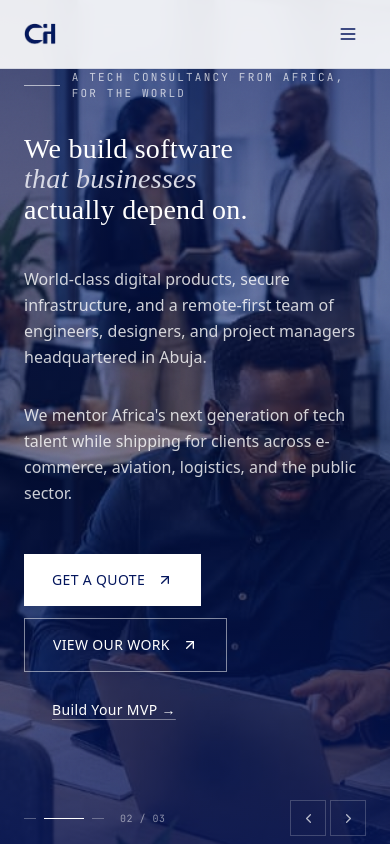
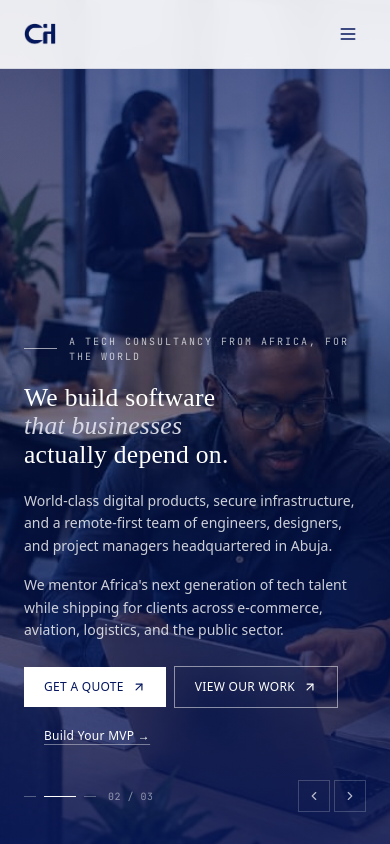
Before and after one commit to theahmadm3/contrack-ih, a React (Vite) app: page / in a window 390 px wide. Shown: the top 844 px of the page. Built offline with nearby package versions, Linux system fonts and the light colour scheme.

Commit message:
refactor: improve Hero component layout and responsiveness

```diff
--- a/src/sections/Hero.jsx
+++ b/src/sections/Hero.jsx
@@ -35,7 +35,13 @@ export default function Hero({ scrollY }) {
   };
 
   return (
-    <section className="relative min-h-screen max-h-[900px] flex flex-col justify-end overflow-hidden">
+    /*
+      h-[100dvh] — fills the true visible viewport on every device/browser,
+      including mobile where the address bar shrinks the space.
+      max-h-[900px] — caps growth on very tall displays (>900px tall).
+      No min-h-screen so content never forces scrolling at 1024px.
+    */
+    <section className="relative h-[100dvh] max-h-[900px] flex flex-col justify-end overflow-hidden">
 
       {/* ── BACKGROUND SLIDESHOW ── */}
       <div className="absolute inset-0 z-0">
@@ -51,11 +57,7 @@ export default function Hero({ scrollY }) {
             }}
           />
         ))}
-
-        {/* Dark gradient overlay — heavier at bottom so text is legible */}
         <div className="absolute inset-0 bg-gradient-to-b from-navy/70 via-navy/50 to-navy/85" />
-
-        {/* Subtle grain texture for depth */}
         <div
           className="absolute inset-0 opacity-[0.06] mix-blend-multiply pointer-events-none"
           style={{
@@ -64,31 +66,38 @@ export default function Hero({ scrollY }) {
         />
       </div>
 
-      {/* ── FOREGROUND CONTENT ── */}
-      <div className="relative z-10 pt-32 lg:pt-40 pb-16 lg:pb-24">
+      {/* ── FOREGROUND CONTENT ──
+          pt scales: 20 (mobile) → 24 (md) → 28 (lg) — enough to clear the navbar
+          pb scales: 8 (mobile) → 10 (md) → 12 (lg) — keeps bottom controls visible
+      */}
+      <div className="relative z-10 pt-20 md:pt-24 lg:pt-28 pb-8 md:pb-10 lg:pb-12">
         <div className="max-w-[1400px] mx-auto px-6 lg:px-12">
-          <div className="grid lg:grid-cols-12 gap-8 lg:gap-12">
+          <div className="grid lg:grid-cols-12 gap-6 lg:gap-12">
 
-            {/* Left meta column */}
-            <div className="lg:col-span-2 hidden lg:flex flex-col gap-3 pt-2">
-              <span className="mono-font text-[10px] tracking-[0.2em] text-white/50 uppercase">
-                [ Est. ]
-              </span>
+            {/* Left meta column — hidden below lg */}
+            <div className="lg:col-span-2 hidden lg:flex flex-col gap-2 pt-1">
+              <span className="mono-font text-[10px] tracking-[0.2em] text-white/50 uppercase">[ Est. ]</span>
               <span className="mono-font text-xs text-white/70">Abuja, NG</span>
               <span className="mono-font text-xs text-white/50">N 9.06° E 7.49°</span>
             </div>
 
             {/* Main content */}
             <div className="lg:col-span-10">
-              <div className="flex items-center gap-3 mb-8 animate-reveal">
-                <div className="h-px w-12 bg-white/60"></div>
-                <span className="mono-font text-[11px] tracking-[0.2em] text-white/70 uppercase">
+
+              {/* Eyebrow */}
+              <div className="flex items-center gap-3 mb-5 lg:mb-6 animate-reveal">
+                <div className="h-px w-10 bg-white/60"></div>
+                <span className="mono-font text-[10px] lg:text-[11px] tracking-[0.2em] text-white/70 uppercase">
                   A Tech Consultancy from Africa, for the World
                 </span>
               </div>
 
+              {/* Headline
+                  clamp: 1.6rem at smallest → scales with viewport → caps at 3.5rem
+                  This keeps all 3 lines visible at 1024×768 without scrolling
+              */}
               <h1
-                className="display-font font-light text-[clamp(1.75rem,4.5vw,4rem)] leading-[1.1] tracking-[0.01em] mb-10 text-white animate-reveal"
+                className="display-font font-light text-[clamp(1.6rem,3.8vw,3.5rem)] leading-[1.12] tracking-[0.01em] mb-5 lg:mb-6 text-white animate-reveal"
                 style={{ animationDelay: '0.1s' }}
               >
                 We build software<br />
@@ -96,42 +105,47 @@ export default function Hero({ scrollY }) {
                 actually depend on.
               </h1>
 
+              {/* Body copy
+                  Single column on screens where space is tight (< md),
+                  two columns from md up. Text size capped at base on lg
+                  so it doesn't push content below the fold.
+              */}
               <div
-                className="grid md:grid-cols-2 gap-8 lg:gap-16 max-w-4xl animate-reveal"
+                className="grid md:grid-cols-2 gap-4 lg:gap-10 max-w-4xl animate-reveal"
                 style={{ animationDelay: '0.3s' }}
               >
-                <p className="text-base lg:text-lg text-white/80 leading-relaxed">
+                <p className="text-sm lg:text-base text-white/80 leading-relaxed">
                   World-class digital products, secure infrastructure, and a remote-first team of
                   engineers, designers, and project managers headquartered in Abuja.
                 </p>
-                <p className="text-base lg:text-lg text-white/80 leading-relaxed">
+                <p className="text-sm lg:text-base text-white/80 leading-relaxed">
                   We mentor Africa's next generation of tech talent while shipping for clients
                   across e-commerce, aviation, logistics, and the public sector.
                 </p>
               </div>
 
-              {/* CTAs */}
+              {/* CTAs — slightly smaller padding at lg to save vertical space */}
               <div
-                className="flex flex-wrap items-center gap-3 mt-12 animate-reveal"
+                className="flex flex-wrap items-center gap-2 lg:gap-3 mt-6 lg:mt-8 animate-reveal"
                 style={{ animationDelay: '0.5s' }}
               >
                 <a
                   href="#contact"
-                  className="group bg-white text-navy px-7 py-4 text-sm font-medium tracking-wide flex items-center gap-3 hover:bg-navy-pale transition-all"
+                  className="group bg-white text-navy px-5 lg:px-7 py-3 lg:py-3.5 text-xs lg:text-sm font-medium tracking-wide flex items-center gap-2 hover:bg-navy-pale transition-all"
                 >
                   GET A QUOTE
-                  <ArrowUpRight size={16} className="group-hover:rotate-45 transition-transform" />
+                  <ArrowUpRight size={14} className="group-hover:rotate-45 transition-transform" />
                 </a>
                 <a
                   href="#work"
-                  className="group border border-white/50 text-white px-7 py-4 text-sm font-medium tracking-wide flex items-center gap-3 hover:bg-white hover:text-navy transition-all"
+                  className="group border border-white/50 text-white px-5 lg:px-7 py-3 lg:py-3.5 text-xs lg:text-sm font-medium tracking-wide flex items-center gap-2 hover:bg-white hover:text-navy transition-all"
                 >
                   VIEW OUR WORK
-                  <ArrowUpRight size={16} />
+                  <ArrowUpRight size={14} />
                 </a>
                 <a
                   href="#mvp"
-                  className="group px-7 py-4 text-sm font-medium tracking-wide text-white flex items-center gap-3 hover:gap-5 transition-all underline underline-offset-4 decoration-white/40"
+                  className="group px-5 lg:px-7 py-3 lg:py-3.5 text-xs lg:text-sm font-medium tracking-wide text-white flex items-center gap-2 hover:gap-4 transition-all underline underline-offset-4 decoration-white/40"
                 >
                   Build Your MVP →
                 </a>
@@ -139,19 +153,16 @@ export default function Hero({ scrollY }) {
             </div>
           </div>
 
-          {/* ── SLIDESHOW CONTROLS (bottom bar) ── */}
-          <div className="mt-16 flex items-center justify-between">
-            {/* Dot indicators + counter */}
-            <div className="flex items-center gap-4">
+          {/* ── SLIDESHOW CONTROLS ── */}
+          <div className="mt-6 lg:mt-8 flex items-center justify-between">
+            <div className="flex items-center gap-3">
               <div className="flex gap-2 items-center">
                 {SLIDES.map((_, i) => (
                   <button
                     key={i}
                     onClick={() => goTo(i)}
                     aria-label={`Go to slide ${i + 1}`}
-                    className={`h-px transition-all duration-400 ${i === current
-                      ? 'w-10 bg-white'
-                      : 'w-3 bg-white/30 hover:bg-white/60'
+                    className={`h-px transition-all duration-400 ${i === current ? 'w-8 bg-white' : 'w-3 bg-white/30 hover:bg-white/60'
                       }`}
                   />
                 ))}
@@ -161,8 +172,7 @@ export default function Hero({ scrollY }) {
               </span>
             </div>
 
-            {/* Caption + prev/next */}
-            <div className="flex items-center gap-4">
+            <div className="flex items-center gap-3">
               <span className="mono-font text-[10px] tracking-[0.15em] uppercase text-white/50 hidden sm:inline">
                 {SLIDES[current].caption}
               </span>
@@ -170,20 +180,21 @@ export default function Hero({ scrollY }) {
                 <button
                   onClick={() => advance(-1)}
                   aria-label="Previous slide"
-                  className="w-9 h-9 border border-white/20 text-white/70 hover:bg-white/10 hover:text-white flex items-center justify-center transition-colors"
+                  className="w-8 h-8 border border-white/20 text-white/70 hover:bg-white/10 hover:text-white flex items-center justify-center transition-colors"
                 >
-                  <ChevronLeft size={15} />
+                  <ChevronLeft size={14} />
                 </button>
                 <button
                   onClick={() => advance(1)}
                   aria-label="Next slide"
-                  className="w-9 h-9 border border-white/20 text-white/70 hover:bg-white/10 hover:text-white flex items-center justify-center transition-colors"
+                  className="w-8 h-8 border border-white/20 text-white/70 hover:bg-white/10 hover:text-white flex items-center justify-center transition-colors"
                 >
-                  <ChevronRight size={15} />
+                  <ChevronRight size={14} />
                 </button>
               </div>
             </div>
           </div>
+
         </div>
       </div>
     </section>
```
